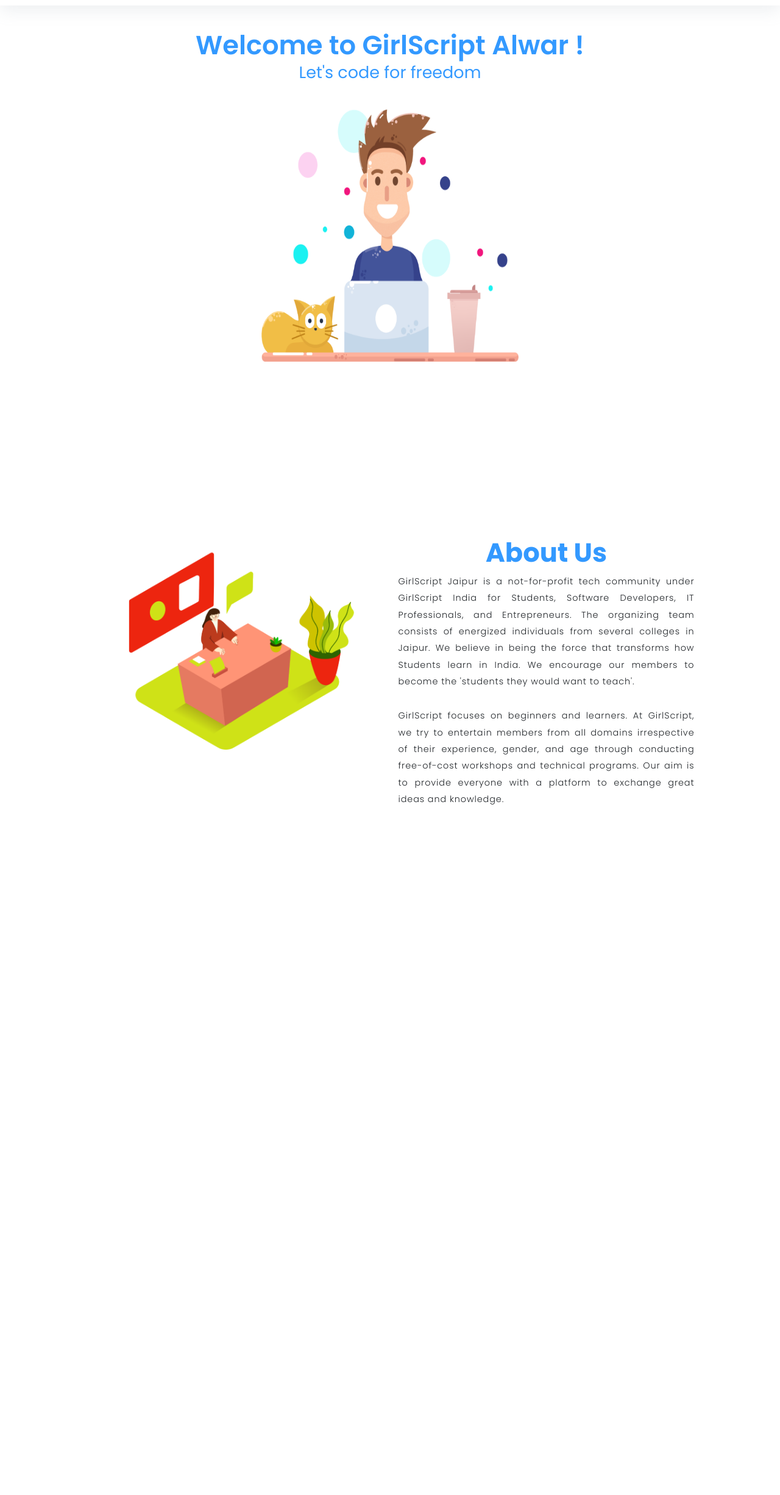
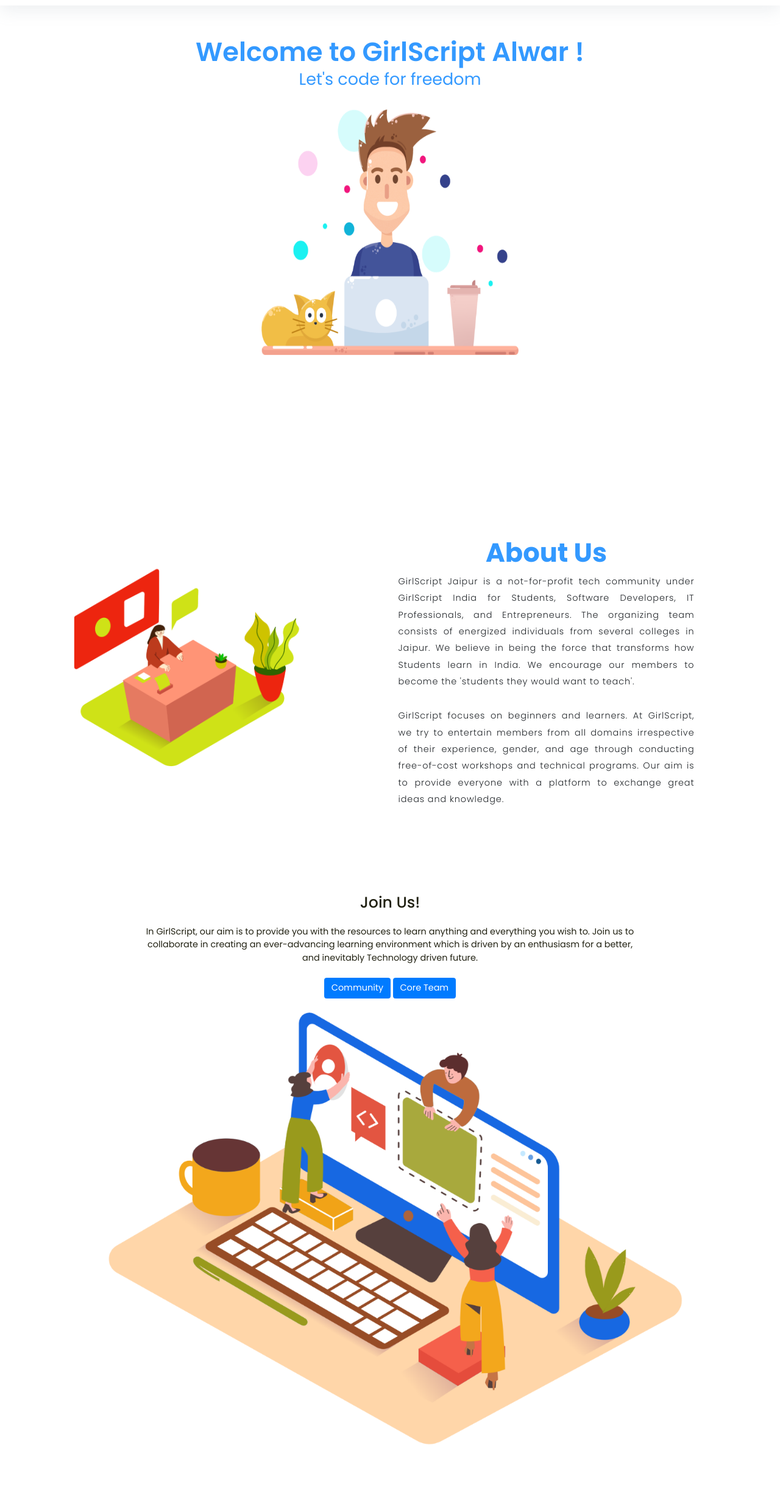
Before and after one commit to abhishekgupta368/GirlScript-Alwar, a Django app: page /home/ in a window 1280 px wide. Shown: the part 65-2516 px from the top of the page at 61% size. Before the commit the page ends 1384 px from the top, so only its background shows below. Run offline with Django 3.2, Linux system fonts and the light colour scheme; some libraries are stand-ins or nearby versions.

Commit message:
Updated index.html

```diff
--- a/templates/index.html
+++ b/templates/index.html
@@ -1,8 +1,8 @@
 {% extends 'base.html' %}
 {% load static %}
 {% block content %}
-<section id="home" class="home_container" style="background-image: url({% static 'images/MainPageHead.png' %});">
-    <div class="section full-height">
+<section id="home" class="home_container py-5" style="background-image: url({% static 'images/MainPageHead.png' %});">
+    <div class="section full-height py-md-4">
         <div class="absolute-center">
             <div class="section">
                 <div class="container">
@@ -10,7 +10,7 @@
                         <div class="col-12">
                             <h1 class="home">
                                 <span>W</span><span>e</span><span>l</span><span>c</span><span>o</span><span>m</span><span>e</span> <span>t</span><span>o</span> <span>G</span><span>i</span><span>r</span><span>l</span><span>S</span><span>c</span><span>r</span><span>i</span><span>p</span><span>t</span> <span>A</span><span>l</span><span>w</span><span>a</span><span>r</span> <span>!</span></span><br>
-                                <!-- 		<span>L</span><span>e</span><span>t'</span><span>s</span> <span>c</span><span>o</span><span>d</span><span>e</span> <span>f</span><span>o</span><span>r</span> <span>f</span><span>r</span><span>e</span><span>e</span><span>d</span><span>o</span><span>m</span> -->
+                                <!--        <span>L</span><span>e</span><span>t'</span><span>s</span> <span>c</span><span>o</span><span>d</span><span>e</span> <span>f</span><span>o</span><span>r</span> <span>f</span><span>r</span><span>e</span><span>e</span><span>d</span><span>o</span><span>m</span> -->
                             </h1>
                             <p class="home">Let's code for freedom</p>
                         </div>
@@ -21,14 +21,13 @@
     </div>
 </section>
 <!-- ======= About Section ======= -->
-    <section id="about" class="about">
-      <div class="container">
-
+<section id="about-us" class="about py5">
+    <div class="container py-md-4">
         <div class="row">
             <div class="col-lg-6">
-            <img id="about" src="{% static 'images/receptionist_isometric.png' %}" class="img-fluid" alt="">
+                <img id="about-image" src="{% static 'images/receptionist_isometric.png' %}" class="img-fluid" alt="">
             </div>
-          <div class="col-lg-6 pt-4 pt-lg-0 content">
+            <div class="col-lg-6 pt-4 pt-lg-0 content bg-about">
                 <h3 class="about">About Us</h3>
                 <p class="about mt-2 text-justify">
                     GirlScript Jaipur is a not-for-profit tech community under GirlScript India for Students, Software Developers, IT Professionals, and Entrepreneurs. The organizing team consists of energized individuals from several colleges in Jaipur. We believe in being the force that transforms how Students learn in India. We encourage our members to become the 'students they would want to teach'.
@@ -39,10 +38,37 @@
                 </p>
             </div>
         </div>
+    </div>
+</section>
+<!-- End About Section -->
+<!-- ======= Join Us Section ======= -->
+<section id="join-us" class="join-us  bg-join py-5">
+    <div class="container py-md-4 text-center">
+        <div class="last-hit3pvt-inner-content px-lg-5">
+            <h3 class="mb-4 tittle-lore">Join Us!</h3>
+            <p class="px-lg-5">In GirlScript, our aim is to provide you with the resources to learn anything and everything you wish to. Join us to collaborate in creating an ever-advancing learning environment which is driven by an enthusiasm for a better, and inevitably Technology driven future.</p>
+            <div class="buttons mt-md-4 mt-3">
+                <button type ="button" class="btn btn-primary ">Community</button>
+                <button type="button" class="btn btn-primary">Core Team</button>
+            </div>
+        </div>
+        <img id="joinus-image" src="{% static 'images/web_development_.png' %}" class="img-fluid" alt="">
+    </div>
+</section>
+<!-- <section >
+    <div class="container">
+        <div class="row">
+            <div class="col-lg-12">
+                <div class="text-center">
+                 <h3 class="join">Join Us!</h3>
+                 <p class="join">In GirlScript, our aim is to provide you with the resources to learn anything and everything you wish to. Join us to collaborate in creating an ever-advancing learning environment which is driven by an enthusiasm for a better, and inevitably Technology driven future.</p>
+                 </div>
 
             </div>
-    </section><!-- End About Section -->
-<div class="joinUs_container"></div>
+        </div>
+    </div>
+    </section> -->
+<!-- ======= End Join Us Section ======= -->
 <div class="ourTeam_container"></div>
 <div class="prevTeam_container"></div>
 <div class="meetUp_container"></div>
```
Lines whose indentation alone changed are shown as unchanged.
